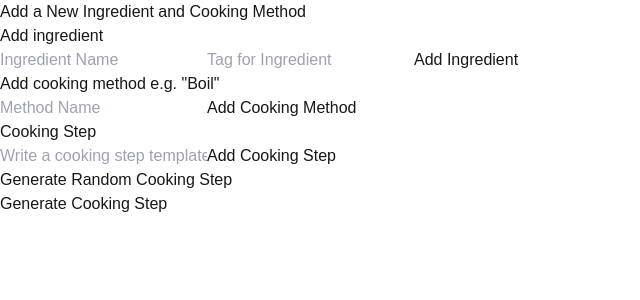
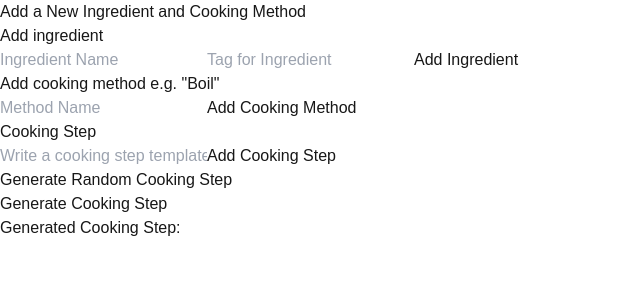
Before and after one commit to jayden-gillam/CS-311-Project-3, a Next.js app: page / in a window 1280 px wide. Shown: the top 300 px of the page, without its empty margins (0-640 px from the left). Built offline with nearby package versions, Linux system fonts and the light colour scheme.

Commit message:
alright not funny anymore

```diff
--- a/app/page.tsx
+++ b/app/page.tsx
@@ -11,13 +11,14 @@ import { generateCookingStep } from './serverActions/generateCookingStep';
 // I have used previous lecture slides and videos, Neon docs and ChatGPT extensively in this project to help me create this project and database
 
 export default function Page() {
-  const [currentRecipe, setCurrentRecipe] = useState<string | null>(null);
+  const [currentRecipe, setCurrentRecipe] = useState("");
 
   // Seperated server functions in order to fix error in vercel deployment and added function below
   async function handleGenerateCookingStep() {
     const step = await generateCookingStep();
     setCurrentRecipe(step);
   }
+
   return (
     <div>
       <h1>Add a New Ingredient and Cooking Method</h1>
@@ -44,14 +45,11 @@ export default function Page() {
       <div>
         <h2>Generate Random Cooking Step</h2>
         <button onClick={handleGenerateCookingStep}>Generate Cooking Step</button>
-        {currentRecipe && (
-          <div>
-            <h3>Generated Cooking Step:</h3>
-            <p>{currentRecipe}</p>
-          </div>
-        )}
+        <div>
+          <h3>Generated Cooking Step:</h3>
+          <p>{currentRecipe}</p>
+        </div>
       </div>
-
     </div>
   );
 }
```
